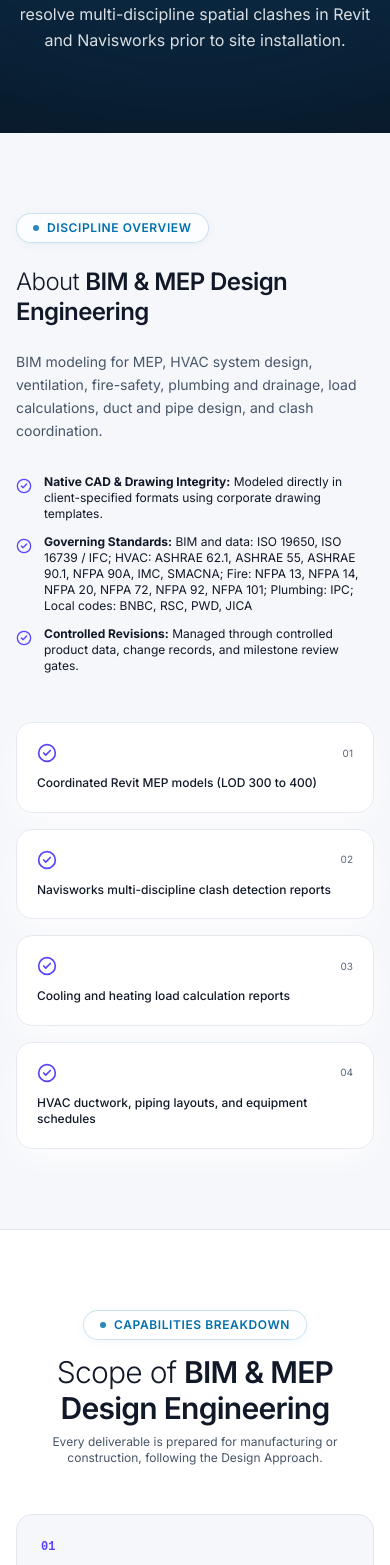
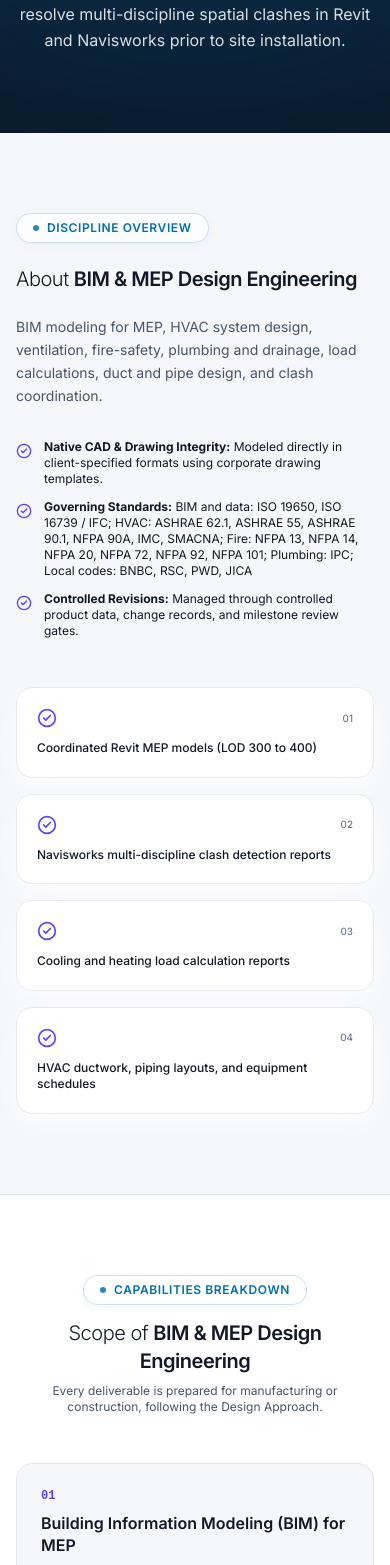
Before and after one commit to mdshafayatullahshanto/escalup, a React (Vite) app: page /services/bim-mep-design-engineering in a window 390 px wide. Shown: the part 435-2000 px from the top of the page. Built offline with nearby package versions, Linux system fonts and the light colour scheme; no server answers.

Commit message:
style: prevent line breaks on service headings in service detail page

```diff
--- a/src/pages/ServiceDetailPage.jsx
+++ b/src/pages/ServiceDetailPage.jsx
@@ -114,16 +114,16 @@ export default function ServiceDetailPage() {
       {/* 2. DISCIPLINE OVERVIEW & HIGHLIGHT CARDS                 */}
       {/* -------------------------------------------------------- */}
       <section className="py-20 sm:py-28 max-w-[1400px] mx-auto px-4 sm:px-6 md:px-8 lg:px-12 font-sans">
-        <div className="max-w-4xl space-y-6">
+        <div className="w-full max-w-6xl space-y-6">
           <div className="mb-2">
             <GlassBadge>Discipline Overview</GlassBadge>
           </div>
 
-          <h2 className="text-2xl sm:text-3xl md:text-4xl font-light text-[#111827] dark:text-white tracking-tight leading-tight">
+          <h2 className="text-xl sm:text-2xl md:text-3xl lg:text-4xl font-light text-[#111827] dark:text-white tracking-tight leading-tight sm:whitespace-nowrap">
             About <span className="font-semibold">{service.title}</span>
           </h2>
 
-          <p className="text-sm sm:text-base text-[#475569] dark:text-[#9BA8BA] leading-relaxed">
+          <p className="text-sm sm:text-base text-[#475569] dark:text-[#9BA8BA] leading-relaxed max-w-3xl">
             {service.shortDesc}
           </p>
 
@@ -176,11 +176,11 @@ export default function ServiceDetailPage() {
       <section className="py-20 sm:py-28 bg-[#FFFFFF] dark:bg-[#0A0E13] border-y border-[#E2E6EE] dark:border-white/10 transition-colors">
         <div className="w-full max-w-[1400px] mx-auto px-4 sm:px-6 md:px-8 lg:px-12">
 
-          <div className="max-w-3xl mx-auto text-center mb-12">
+          <div className="w-full max-w-5xl mx-auto text-center mb-12">
             <div className="mb-3.5">
               <GlassBadge>Capabilities Breakdown</GlassBadge>
             </div>
-            <h2 className="text-3xl sm:text-4xl font-light text-[#111827] dark:text-white tracking-tight">
+            <h2 className="text-xl sm:text-2xl md:text-3xl lg:text-4xl font-light text-[#111827] dark:text-white tracking-tight sm:whitespace-nowrap">
               Scope of <span className="font-semibold">{service.title}</span>
             </h2>
             <p className="text-xs sm:text-sm text-[#475569] dark:text-[#9BA8BA] mt-2 max-w-xl mx-auto">
@@ -231,7 +231,7 @@ export default function ServiceDetailPage() {
             <div className="mb-3.5 flex justify-center">
               <GlassBadge>Request for Services</GlassBadge>
             </div>
-            <h2 className="text-3xl sm:text-4xl font-light text-white tracking-tight">
+            <h2 className="text-xl sm:text-2xl md:text-3xl lg:text-4xl font-light text-white tracking-tight sm:whitespace-nowrap">
               Initiate a Project Scope for <span className="font-semibold">{service.title}</span>
             </h2>
             <p className="text-sm text-white/70 mt-2">
```
